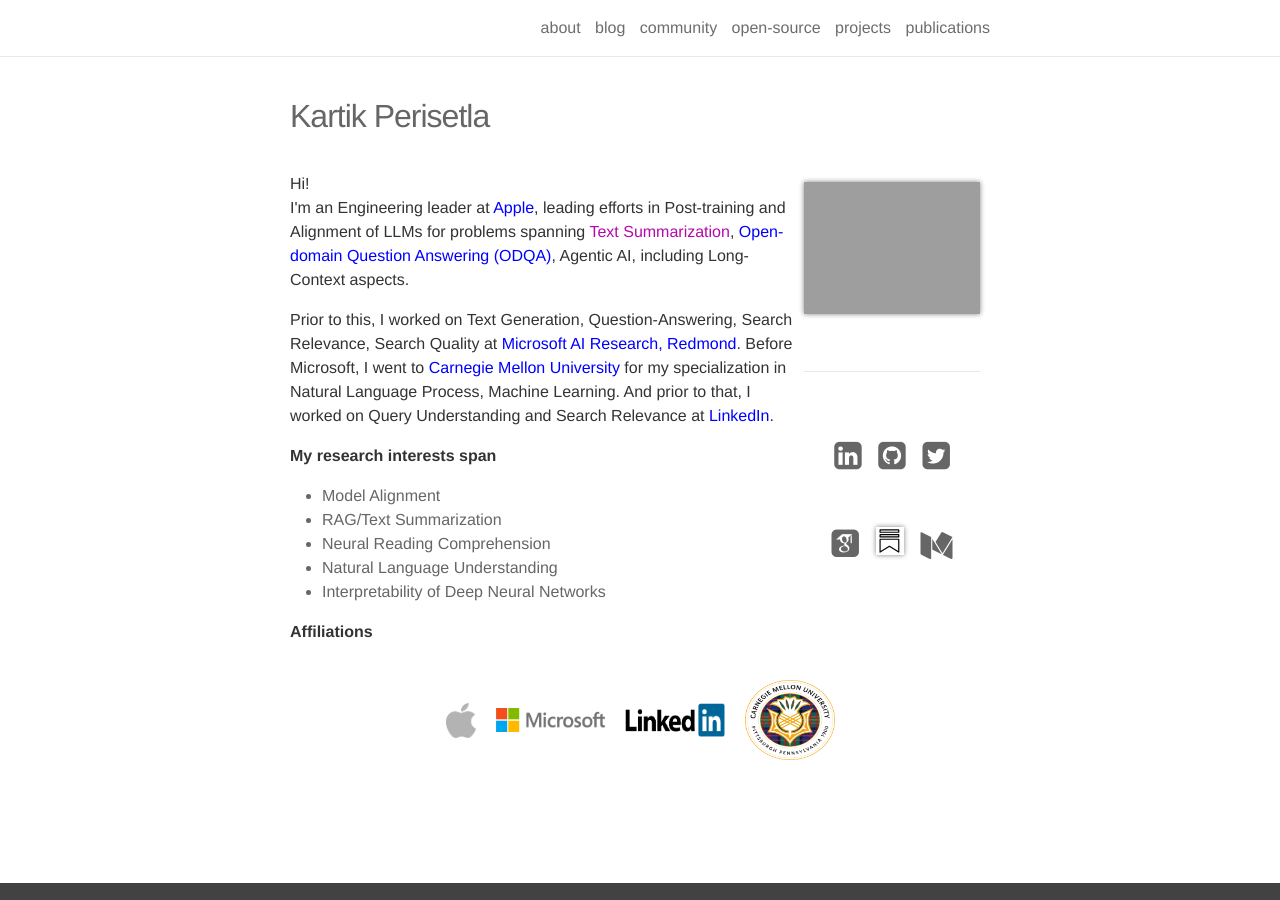
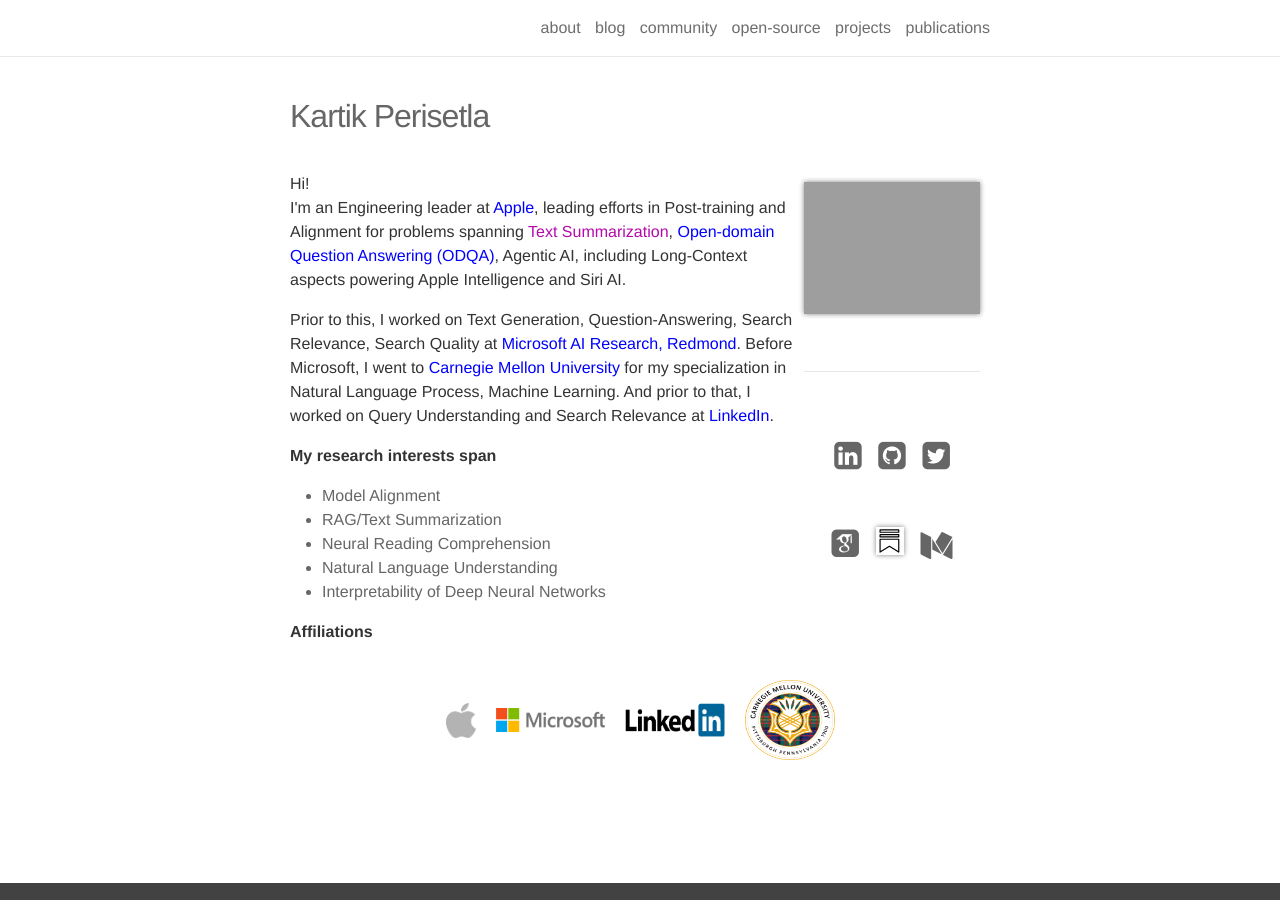
Before and after one commit to kartikperisetla/kartikperisetla.github.io, a Jekyll site: the page built from _pages/about.md, in a window 1280 px wide. Built offline with Jekyll 4.4.1, drawn with Linux system fonts in a browser that asks for light colours; nearby versions of some CDN libraries; some web fonts are replaced.

Commit message:
copy: shorten to Alignment, add Apple Intelligence and Siri AI

```diff
--- a/_pages/about.md
+++ b/_pages/about.md
@@ -10,7 +10,7 @@
 ---
 <p align="left">
 Hi!<br/>
-I'm an Engineering leader at <a href="https://www.apple.com/siri/" target="_blank" style="color:blue">Apple</a>, leading efforts in Post-training and Alignment of LLMs for problems spanning <a target="_blank" href="https://en.wikipedia.org/wiki/Automatic_summarization#Abstractive-based_summarization">Text Summarization</a>, <a target="_blank" href="https://en.wikipedia.org/wiki/Question_answering#Open_domain_question_answering" style="color:blue">Open-domain Question Answering (ODQA)</a>, Agentic AI, including Long-Context aspects.</p>
+I'm an Engineering leader at <a href="https://www.apple.com/siri/" target="_blank" style="color:blue">Apple</a>, leading efforts in Post-training and Alignment for problems spanning <a target="_blank" href="https://en.wikipedia.org/wiki/Automatic_summarization#Abstractive-based_summarization">Text Summarization</a>, <a target="_blank" href="https://en.wikipedia.org/wiki/Question_answering#Open_domain_question_answering" style="color:blue">Open-domain Question Answering (ODQA)</a>, Agentic AI, including Long-Context aspects powering Apple Intelligence and Siri AI.</p>
 
 <p>
 Prior to this, I worked on Text Generation, Question-Answering, Search Relevance, Search Quality at <a href="https://www.microsoft.com/en-us/research/lab/microsoft-research-redmond/" target="_blank" style="color:blue">Microsoft AI Research, Redmond</a>. Before Microsoft, I went to <a href="http://cmu.edu/" target="_blank" style="color:blue">Carnegie Mellon University</a> for my specialization in Natural Language Process, Machine Learning. And prior to that, I worked on Query Understanding and Search Relevance at <a href="https://linkedin.com" target="_blank" style="color:blue">LinkedIn</a>.
```
